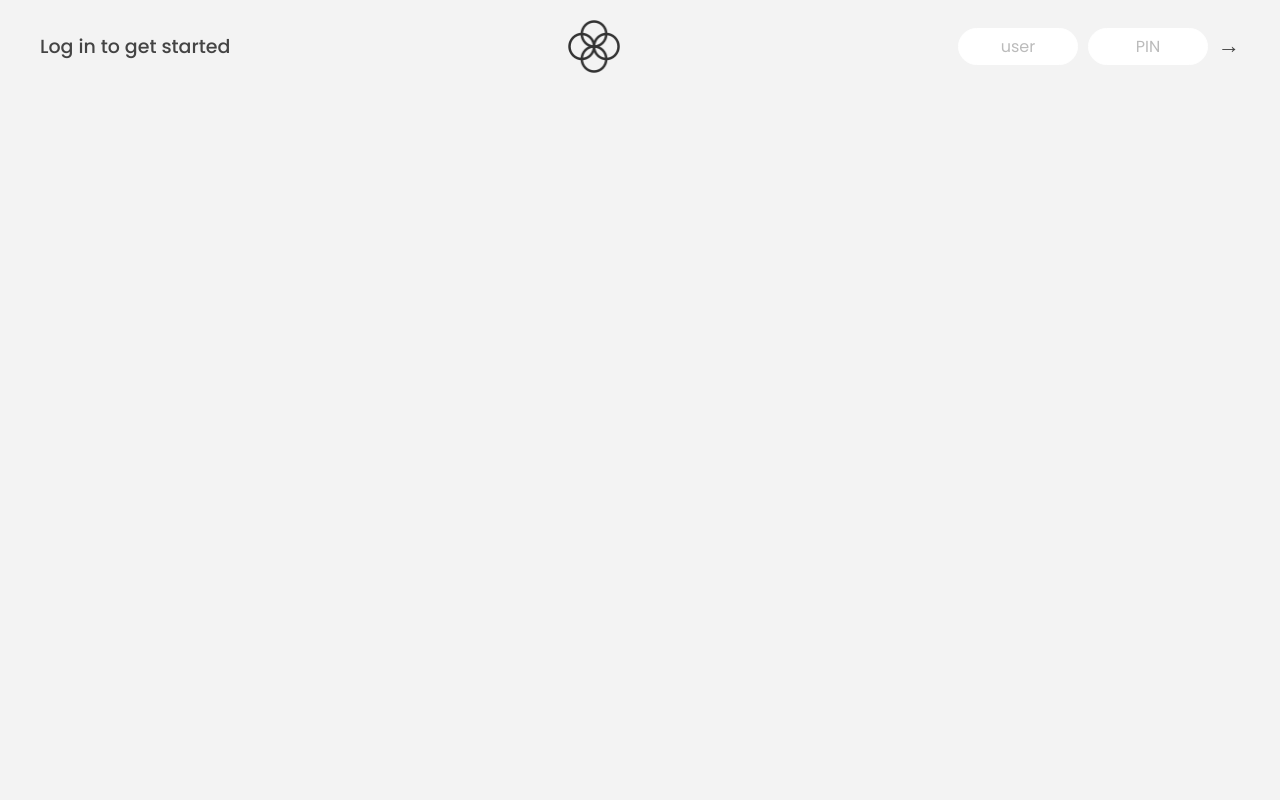
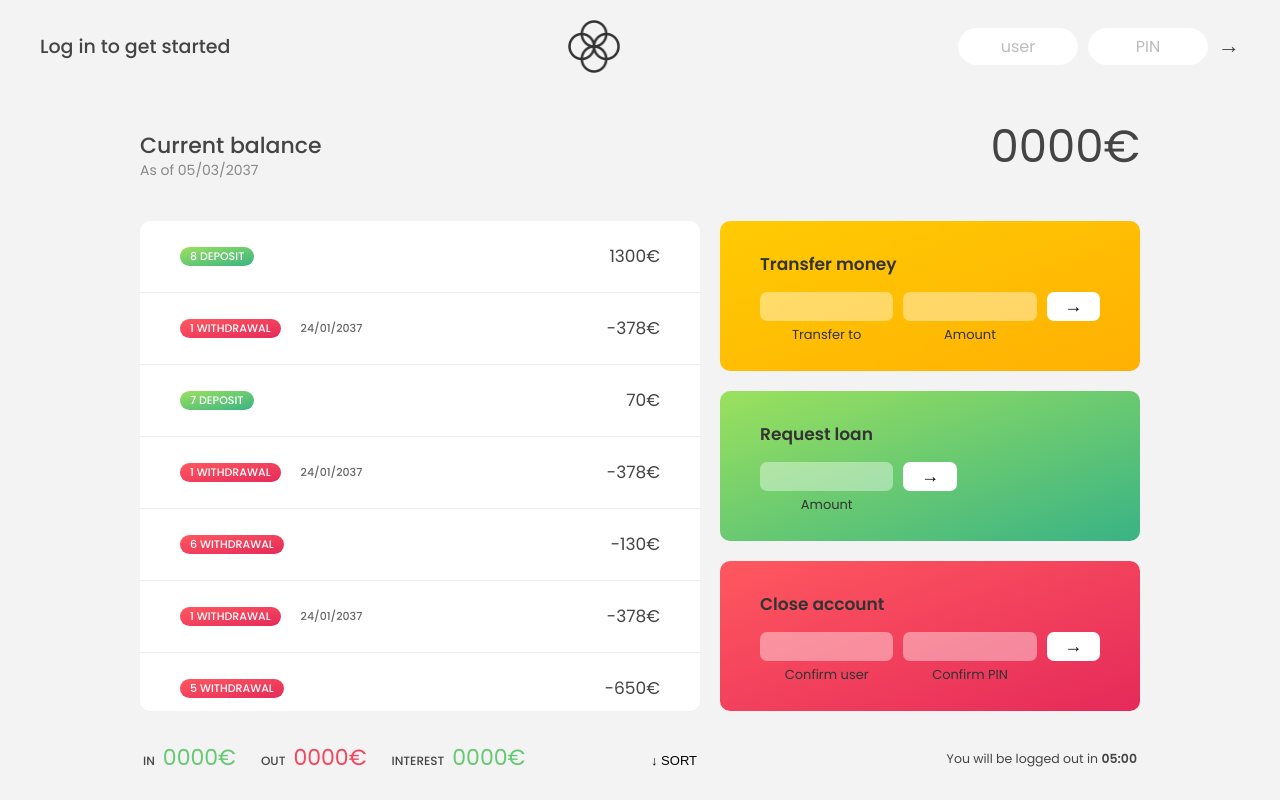
Before and after one commit to iKayden/bankist_app, a plain HTML site: page index.html in a window 1280 px wide. Drawn offline with Linux system fonts and the light colour scheme.

Commit message:
move media, add loop for movements, change readme

```diff
--- a/index.html
+++ b/index.html
@@ -4,7 +4,7 @@
     <meta charset="UTF-8" />
     <meta name="viewport" content="width=device-width, initial-scale=1.0" />
     <meta http-equiv="X-UA-Compatible" content="ie=edge" />
-    <link rel="shortcut icon" type="image/png" href="/icon.png" />
+    <link rel="shortcut icon" type="image/png" href="/media/icon.png" />
 
     <link
       href="https://fonts.googleapis.com/css?family=Poppins:400,500,600&display=swap"
@@ -18,7 +18,7 @@
     <!-- TOP NAVIGATION -->
     <nav>
       <p class="welcome">Log in to get started</p>
-      <img src="logo.png" alt="Logo" class="logo" />
+      <img src="/media/logo.png" alt="Logo" class="logo" />
       <form class="login">
         <input
           type="text"
@@ -49,20 +49,7 @@
       </div>
 
       <!-- MOVEMENTS -->
-      <div class="movements">
-        <div class="movements__row">
-          <div class="movements__type movements__type--deposit">2 deposit</div>
-          <div class="movements__date">3 days ago</div>
-          <div class="movements__value">4 000€</div>
-        </div>
-        <div class="movements__row">
-          <div class="movements__type movements__type--withdrawal">
-            1 withdrawal
-          </div>
-          <div class="movements__date">24/01/2037</div>
-          <div class="movements__value">-378€</div>
-        </div>
-      </div>
+      <div class="movements"></div>
 
       <!-- SUMMARY -->
       <div class="summary">
--- a/script.js
+++ b/script.js
@@ -1,10 +1,5 @@
 'use strict';
-
-/////////////////////////////////////////////////
-/////////////////////////////////////////////////
-// BANKIST APP
-
-// Data
+// Mockup Data
 const account1 = {
   owner: 'Jonas Schmedtmann',
   movements: [200, 450, -400, 3000, -650, -130, 70, 1300],
@@ -35,7 +30,7 @@ const account4 = {
 
 const accounts = [account1, account2, account3, account4];
 
-// Elements
+// DOM Elements
 const labelWelcome = document.querySelector('.welcome');
 const labelDate = document.querySelector('.date');
 const labelBalance = document.querySelector('.balance__value');
@@ -61,29 +56,25 @@ const inputLoanAmount = document.querySelector('.form__input--loan-amount');
 const inputCloseUsername = document.querySelector('.form__input--user');
 const inputClosePin = document.querySelector('.form__input--pin');
 
-/////////////////////////////////////////////////
-/////////////////////////////////////////////////
-// LECTURES
+const displayMovements = function(movements) {
+  movements.forEach((move, i) => {
+    const moveType = move > 0 ? "deposit" : "withdrawal";
 
-const currencies = new Map([
-  ['USD', 'United States dollar'],
-  ['EUR', 'Euro'],
-  ['GBP', 'Pound sterling'],
-]);
+    const html = `
+    <div class="movements__row">
+      <div class="movements__type movements__type--${moveType}">${i + 1} ${moveType}</div>
+        <div class="movements__value">${move}€</div>
+    </div>
+    <div class="movements__row">
+      <div class="movements__type movements__type--withdrawal">
+        1 withdrawal
+      </div>
+      <div class="movements__date">24/01/2037</div>
+      <div class="movements__value">-378€</div>
+    </div>
+  `;
 
-const movements = [200, 450, -400, 3000, -650, -130, 70, 1300];
-
-/////////////////////////////////////////////////
-let arr = ["a", "b", "c", "d", "e"];
-// SLICE - makes a copy without mutating an array
-// console.log(arr.slice(1, -2));
-// console.log(arr.slice());
-
-// SPLICE - mutates the array
-// console.log(arr.splice(2));
-// console.log(arr.splice(1, 2));
-// console.log(arr.splice(-1));
-// console.log(arr);
-
-// REVERSE mutates the original array
-// console.log('arr.reverse()', arr.reverse());
+    containerMovements.insertAdjacentHTML("afterbegin", html);
+  });
+};
+displayMovements(account1.movements);
--- a/style.css
+++ b/style.css
@@ -94,7 +94,7 @@ nav {
   gap: 2rem;
 
   /* NOTE This creates the fade in/out anumation */
-  opacity: 0;
+  /* opacity: 0; */
   transition: all 1s;
 }
 
```
Also changed, not shown: media/Bankist-flowchart.png (renamed from Bankist-flowchart.png), media/icon.png (renamed from icon.png), media/logo.png (renamed from logo.png), 1 other file.
